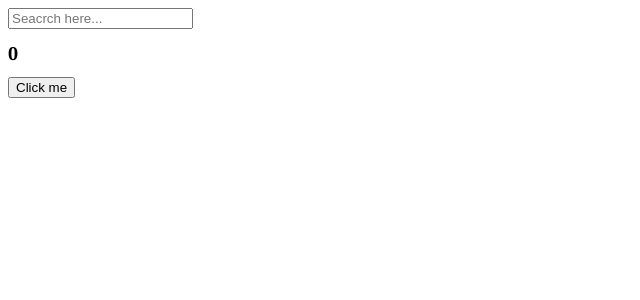
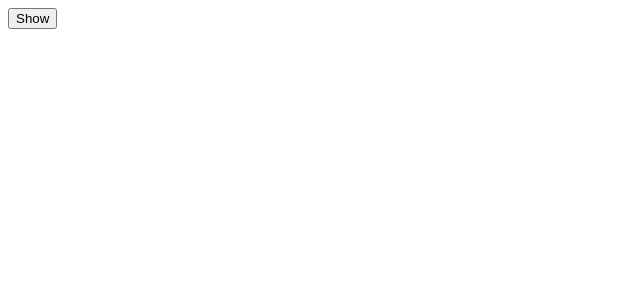
Before and after one commit to jungbyungwook/Movie-Web-Service, a React (Create React App) app in the folder react-for-beginners/: page / in a window 1280 px wide. Shown: the top 300 px of the page, without its empty margins (0-640 px from the left). Built offline with nearby package versions, Linux system fonts and the light colour scheme.

Commit message:
useEffect에 clen up function 사용하기

```diff
--- a/react-for-beginners/src/App.js
+++ b/react-for-beginners/src/App.js
@@ -2,44 +2,26 @@
 import styles from "./App.module.css";
 import { useEffect, useState } from "react";
 
+function Hello() {
+    useEffect(() => {
+        console.log("hi :)");
+        return () => console.log("bye :(");
+    }, []);
+
+    return <h1>Hello</h1>;
+}
+
 function App() {
-    const [counter, setCounter] = useState(0);
-    const [keyword, setKeyword] = useState("");
+    const [showing, setShowing] = useState(false);
 
     const onClick = () => {
-        setCounter((prev) => prev + 1);
+        setShowing((prev) => !prev);
     };
-    const onChange = (event) => {
-        setKeyword(event.target.value);
-    };
-
-    useEffect(() => {
-        console.log("i run only once.");
-    }, []);
-    useEffect(() => {
-        // if (keyword !== "" && keyword.length > 5) {
-        //     console.log(`Search for ${keyword}`);
-        // }
-        console.log("i run when 'keyword' changes.");
-    }, [keyword]);
-    useEffect(() => {
-        console.log("i run when 'counter' changes.");
-    }, [counter]);
-    useEffect(() => {
-        console.log("i run when keyword & counter changes.");
-    }, [keyword, counter]);
 
     return (
         <div>
-            <input
-                value={keyword}
-                onChange={onChange}
-                type="text"
-                placeholder="Seacrch here..."
-            />
-            <h1 className={styles.title}>{counter}</h1>
-            {/* <Button text="Continue" /> */}
-            <button onClick={onClick}>Click me</button>
+            {showing ? <Hello /> : null}
+            <button onClick={onClick}>{showing ? "hide" : "Show"}</button>
         </div>
     );
 }
```
